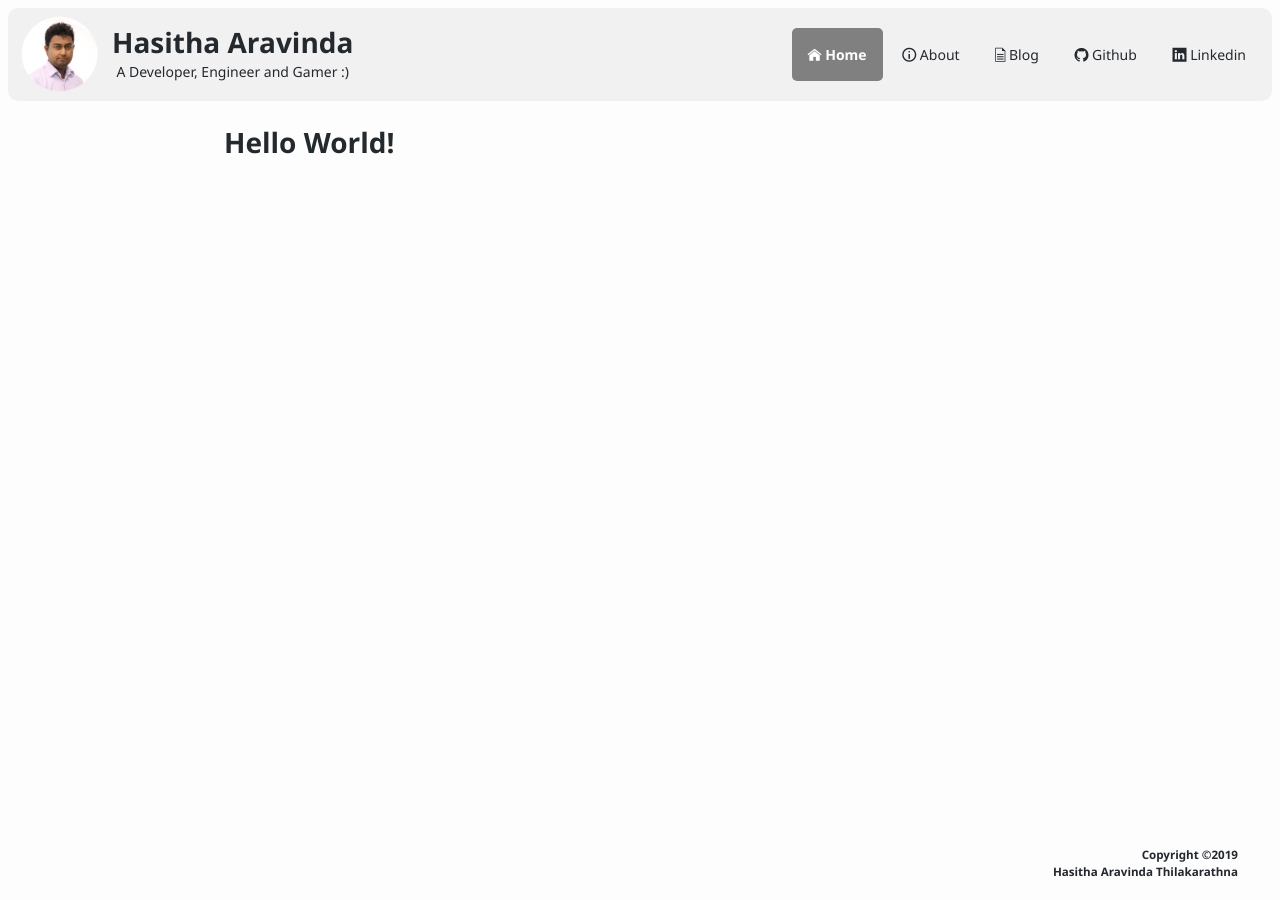
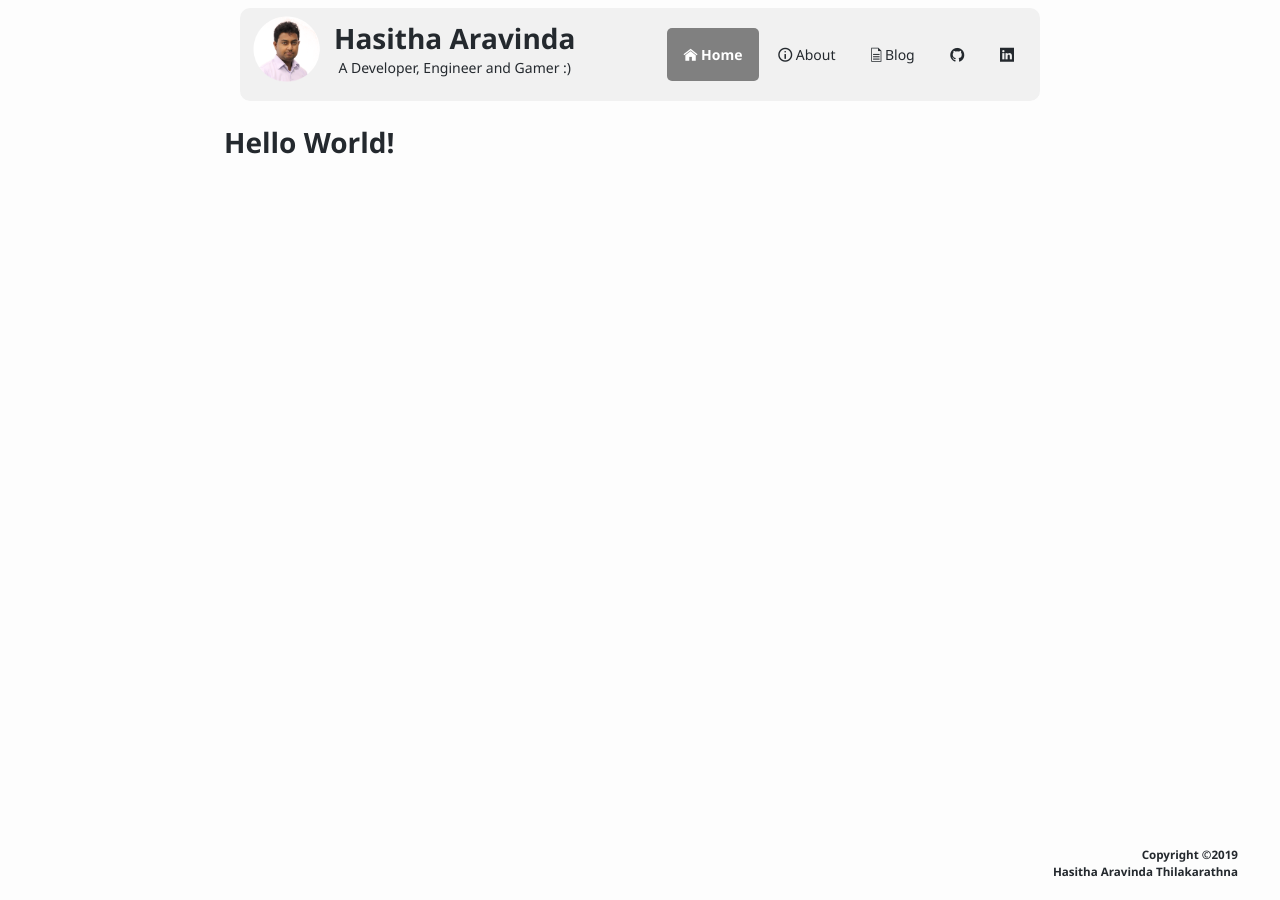
Before and after one commit to hasithaa/www-dev, a Jekyll site: the page built from index.html, in a window 1280 px wide. Built offline with Jekyll 4.4.1, drawn with Linux system fonts in a browser that asks for light colours.

Commit message:
Move header to middle.

```diff
--- a/_data/main-menu.yml
+++ b/_data/main-menu.yml
@@ -1,20 +1,25 @@
 - name: Home
+  text : Home
   link: /
   icon: fw fw-home
   target: _self
 - name: About
+  text : About
   link: /about.html
   icon: fw fw-info
   target: _self
 - name: Blog
+  text : Blog
   link: /blog.html
   icon: fw fw-document
   target: _self
 - name: Github
+  text :
   link: https://github.com/hasithaa/
   icon: fw fw-github
   target: _blank
 - name: Linkedin
+  text :
   link: https://www.linkedin.com/in/hasithaaravinda/
   icon: fw fw-linkedin
   target: _blank
--- a/_includes/header.html
+++ b/_includes/header.html
@@ -1,3 +1,4 @@
+<div class="header-wrapper">
     <header class="header">
         <div class="site-info">
             <div class="avatar"><a href="/"><img src="/assets/images/site/hasitha.png" alt="Avatar"></a></div>
@@ -8,7 +9,8 @@
         </div>
         <div class="main-menu">{% for item in site.data.main-menu %}
             <a href="{{ item.link }}" {% if page.url== item.link %}class="active" {% endif %} target="{{ item.target }}">
-            <i class="{{ item.icon }}"></i> {{ item.name }}
+                <i class="{{ item.icon }}"></i> {{ item.text }}
             </a>{% endfor %}
         </div>
     </header>
+</div>
--- a/_sass/default.scss
+++ b/_sass/default.scss
@@ -30,6 +30,9 @@ body {
   alignment-baseline: center;
   background-color: $header-color;
   border-radius: 10px;
+  margin-left: auto;
+  margin-right: auto;
+  max-width: 800px;
   overflow: hidden;
 }
 
@@ -40,10 +43,10 @@ body {
 .avatar {
   display: inline-block;
   float: left;
+  height: 70px;
+  margin-left: 12px;
   margin-top: 6px;
-  margin-left: 12px;
-  height: 80px;
-  width: 80px;
+  width: 70px;
 }
 
 .avatar img {
@@ -65,6 +68,7 @@ body {
 .avatar-text h1 {
   color: $default-font-color;
   margin-bottom: 0px;
+  margin-top: 15px;
   text-align: center;
   text-decoration: none;
 }
@@ -79,7 +83,7 @@ body {
 
 .main-menu {
   float: right;
-  padding: 20px 10px
+  padding: 20px 10px;
 }
 
 .main-menu a {
```
Lines whose indentation alone changed are shown as unchanged.
